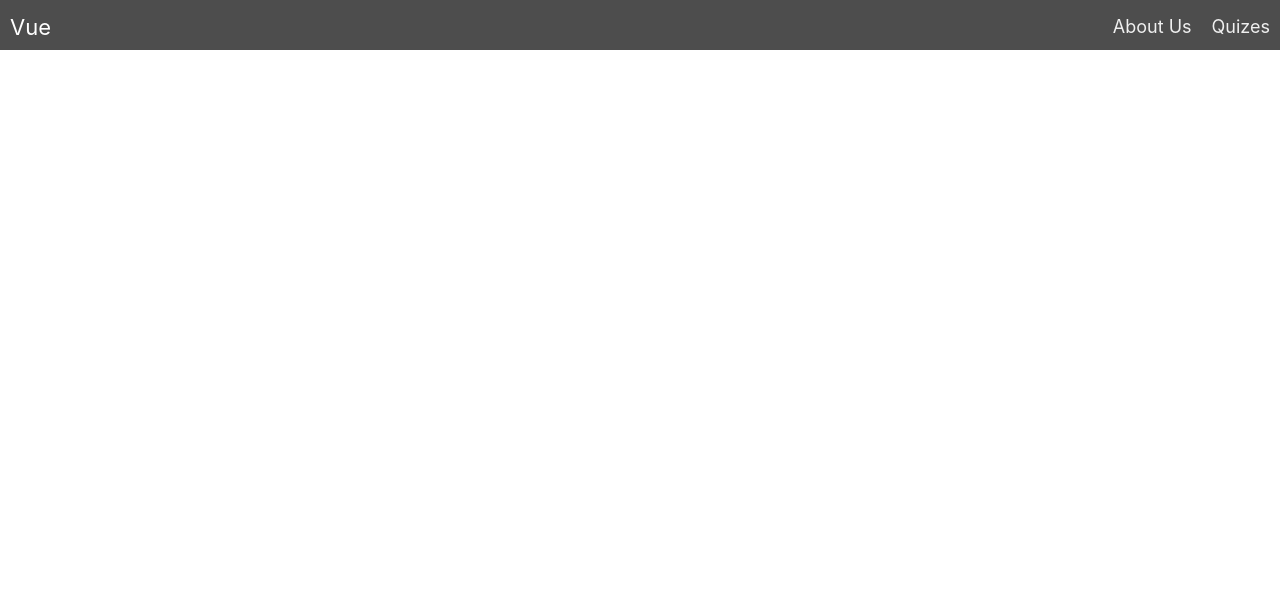
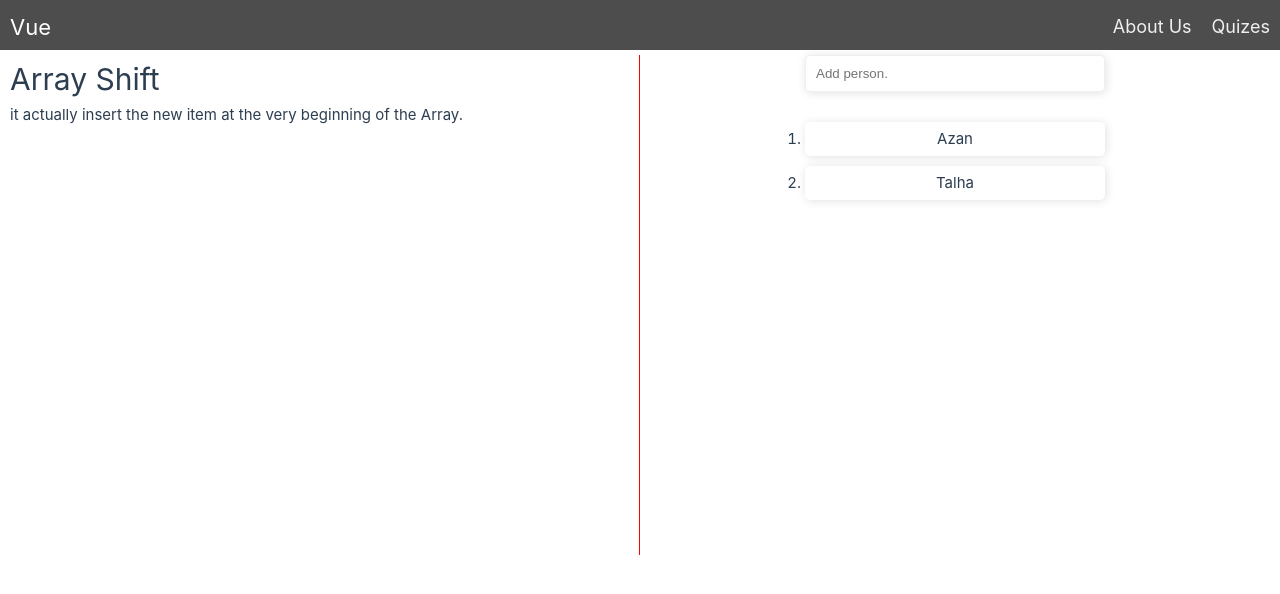
Before and after one commit to isalman-developer/vue-project, a Vue app: page /array/shift in a window 1280 px wide. Before the commit this address had no page. Shown: the top 594 px of the page. Built offline with nearby package versions, Linux system fonts and the light colour scheme.

Commit message:
Adding array shift and transition

```diff
--- a/src/router/index.js
+++ b/src/router/index.js
@@ -28,6 +28,11 @@ const router = createRouter({
       name: "quiz",
       component: () => import("../views/QuizView.vue"),
     },
+    {
+      path:'/array/shift',
+      name: 'array.shift',
+      component: () => import('../views/ArrayShift.vue')
+    }
   ],
 });
 
--- /dev/null
+++ b/src/views/ArrayShift.vue
@@ -0,0 +1,77 @@
+<script setup>
+import { ref } from 'vue';
+
+const names = ref(["Azan", "Talha"]);
+const nameInput = ref("");
+
+const addPerson = () => {
+    // unshift enter new item at very first index
+    names.value.unshift(nameInput.value);
+    nameInput.value = "";
+}
+
+const removePerson = (name) => {
+    names.value = names.value.filter(n => n !== name);
+}
+</script>
+
+<template>
+    <div id="parent">
+        <div id="left">
+            <h1>Array Shift</h1>
+            it actually insert the new item at the very beginning of the Array.
+        </div>
+        <div id="right">
+            <div class="container">
+                <input type="text" v-model="nameInput" placeholder="Add person." @keypress.enter="addPerson">
+                <ol>
+                    <li v-for="name in names" :key="name" @click="removePerson(name)">{{ name }}</li>
+                </ol>
+            </div>
+
+        </div>
+    </div>
+</template>
+<style scoped>
+#parent {
+    display: flex;
+    width: 100%;
+}
+
+#left {
+    width: 50%;
+    border-right: 1px solid red;
+    min-height: 500px;
+}
+
+#right {
+    height: 500px;
+    max-width: 50%;
+    margin: 0 auto;
+}
+
+#right input {
+    width: 300px;
+    border-radius: 5px;
+    border: 1px solid rgba(128, 128, 128, 0.13);
+    padding: 10px;
+    margin-bottom: 20px;
+    box-shadow: 1px 1px 10px rgba(0, 0, 0, 0.12);
+}
+
+ol {
+    display: inline;
+    margin: 0px;
+    padding: 0px;
+}
+
+li {
+    width: 300px;
+    border-radius: 5px;
+    padding: 5px 10px;
+    margin-top: 10px;
+    box-shadow: 1px 1px 10px rgba(0, 0, 0, 0.12);
+    text-align: center;
+    cursor: pointer;
+}
+</style>
--- a/src/views/HomeView.vue
+++ b/src/views/HomeView.vue
@@ -1,8 +1,15 @@
 <script setup>
+import { RouterLink } from 'vue-router';
+
 </script>
 
 <template>
   <main>
-    <h1>Welcome to vue</h1>
-  </main>
+    <h1>Welcome to Vue</h1>
+    <ol>
+      <li>
+        <RouterLink to="/array/shift">Array Shift</RouterLink>
+      </li>
+    </ol>
+</main>
 </template>
--- a/src/views/QuizesView.vue
+++ b/src/views/QuizesView.vue
@@ -40,7 +40,9 @@ watch(search, function() {
             </div>
         </header>
         <div class="options-container">
-            <Card v-for="quiz in quizes" :key="quiz.id" :quiz="quiz" />
+            <transition-group name="card" appear>
+                <Card v-for="quiz in quizes" :key="quiz.id" :quiz="quiz" />
+            </transition-group>
         </div>
     </div>
 </template>
@@ -92,4 +94,16 @@ header input {
     font-weight: 700;
     text-decoration: none;
 }
+
+.card-enter-from{
+    transform: translateY(-50px);
+    opacity: 0;
+}
+.card-enter-to{
+    transform: translateY(0);
+    opacity: 1;
+}
+.card-enter-active{
+    transition: all 0.5s ease;
+}
 </style>
```
